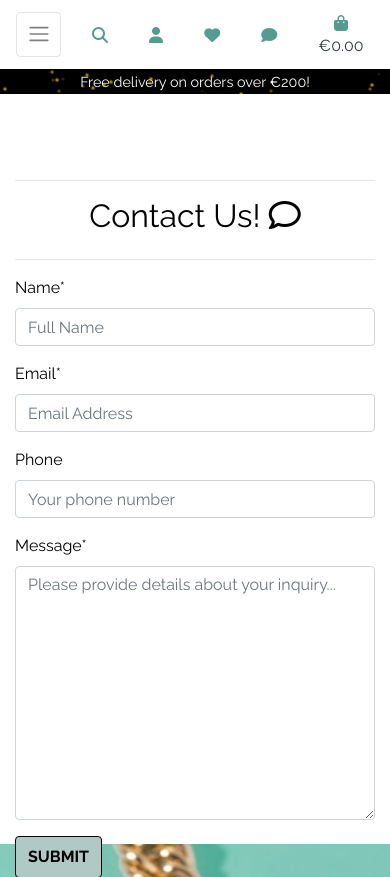
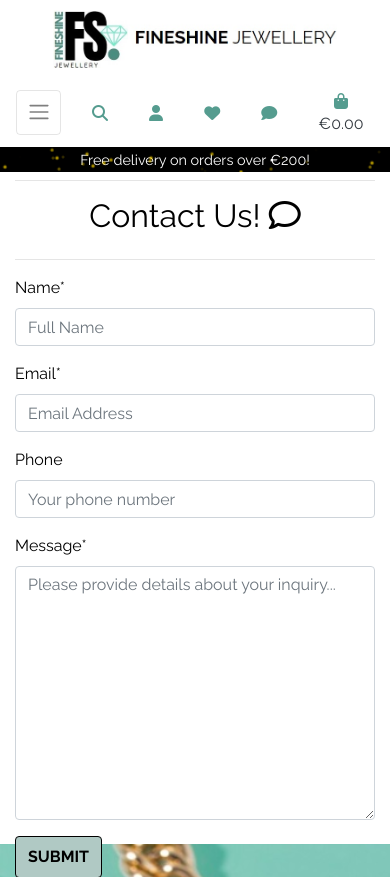
Before and after one commit to BrunaRihl/FineShine-Jewellery, a Django app: page /contact/ in a window 390 px wide. Shown: the top 877 px of the page. Run offline with Django 3.2, Linux system fonts and the light colour scheme; some libraries are stand-ins or nearby versions.

Commit message:
feat: Add logo to smaller screens

```diff
--- a/templates/base.html
+++ b/templates/base.html
@@ -143,12 +143,21 @@
           </ul>
         </div>
       </div>
+      <!-- Logo for tablets and mobile devices -->
+      <div class="row text-center bg-white d-flex d-lg-none">
+        <div class="col-12 text-center py-2">
+            <a href="{% url 'home' %}" class="nav-link main-logo-link">
+                <img src="{% static 'media/logofs.jpg' %}" alt="FineShine Jewellery Logo" class="logo-img">
+            </a>
+        </div>
+      </div>
       <div class="row bg-white">
         <nav class="navbar navbar-expand-lg navbar-light w-100">
           <button class="navbar-toggler" type="button" data-toggle="collapse" data-target="#main-nav" aria-controls="main-nav" aria-expanded="false" aria-label="Toggle navigation"><span class="navbar-toggler-icon"></span></button>
           {% include 'includes/mobile-top-header.html' %}
           {% include 'includes/main-nav.html' %}
         </nav>
+        {% load static %}
       </div>
       <div id="delivery-banner" class="row text-center">
         <div class="col bg-black text-white glitter-effect">
```
